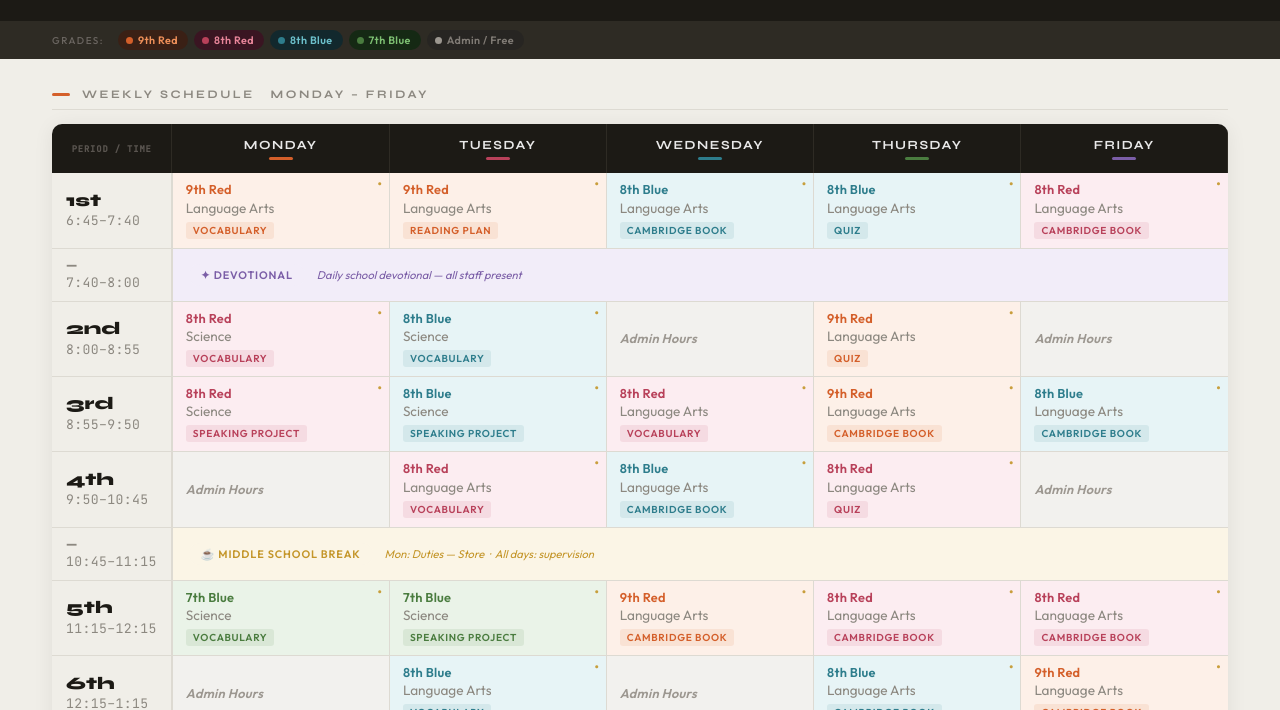
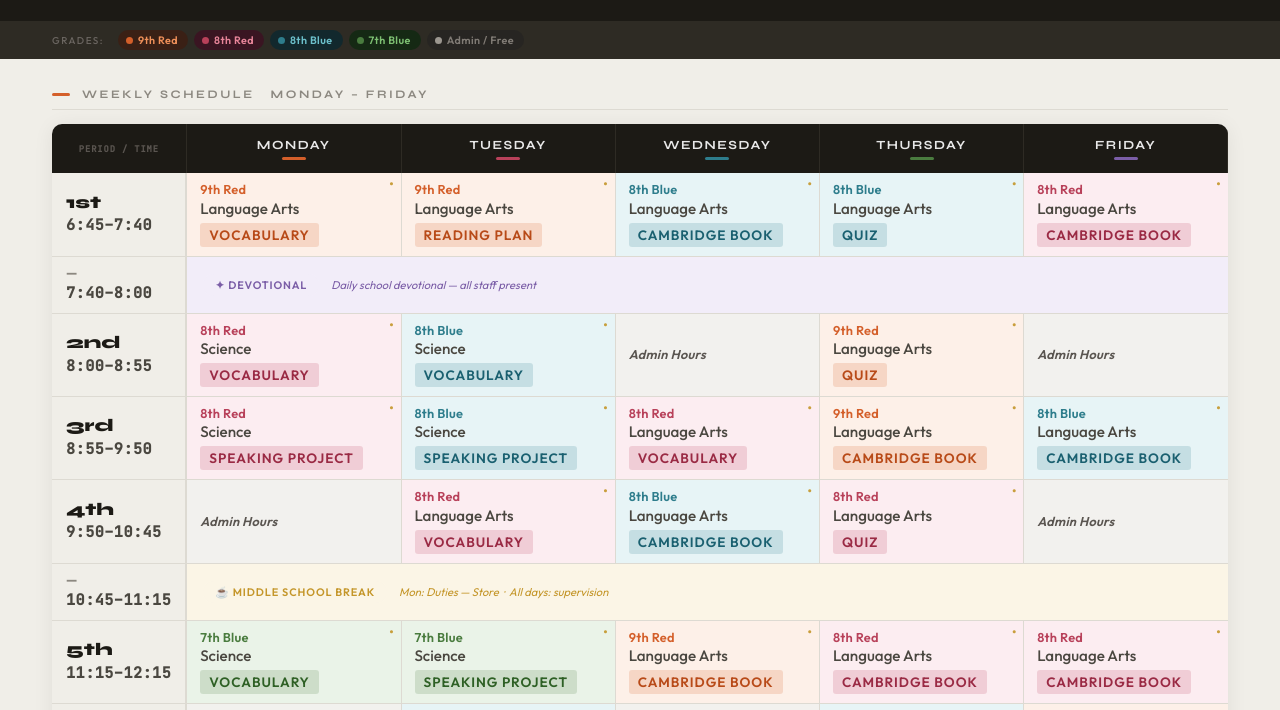
Before and after one commit to bg-english/horario-2026, a plain HTML site: page index.html in a window 1280 px wide. Shown: the part 90-800 px from the top of the page. Drawn offline with Linux system fonts and the light colour scheme.

Commit message:
Update styles for table cells and grades

```diff
--- a/index.html
+++ b/index.html
@@ -95,20 +95,20 @@
 
   td.tc { background: var(--bg); padding: 10px 14px; border-right: 2px solid var(--rule); vertical-align: middle; white-space: nowrap; }
   td.tc .per { font-family: 'Syne', sans-serif; font-size: 1.1rem; font-weight: 800; color: var(--ink); line-height: 1; }
-  td.tc .hrs { font-family: 'JetBrains Mono', monospace; font-size: 0.82rem; color: var(--muted); margin-top: 3px; letter-spacing: 0.03em; }
+  td.tc .hrs { font-family: 'JetBrains Mono', monospace; font-size: 0.95rem; color: #4A4740; font-weight: 600; margin-top: 3px; letter-spacing: 0.03em; }
 
   td.cc { padding: 9px 13px; border-right: 1px solid var(--rule); vertical-align: middle; position: relative; min-width: 128px; }
   td.cc:last-child { border-right: none; }
   td.cc .grade { font-size: 0.8rem; font-weight: 700; line-height: 1.2; letter-spacing: 0.02em; }
-  td.cc .subj { font-size: 0.85rem; color: var(--muted); margin-top: 1px; font-weight: 400; }
-  td.cc .act { font-size: 0.63rem; font-weight: 600; text-transform: uppercase; letter-spacing: 0.07em; margin-top: 5px; padding: 2px 7px; border-radius: 3px; display: inline-block; }
+  td.cc .subj { font-size: 0.95rem; color: #4A4740; margin-top: 1px; font-weight: 500; }
+  td.cc .act { font-size: 0.85rem; font-weight: 700; text-transform: uppercase; letter-spacing: 0.07em; margin-top: 5px; padding: 3px 9px; border-radius: 3px; display: inline-block; }
   td.cc.me::after { content: '●'; position: absolute; top: 6px; right: 7px; font-size: 0.45rem; color: var(--c-break); opacity: 0.9; }
 
-  .g9r { background: var(--c-9r-bg); } .g9r .grade { color: var(--c-9r); } .g9r .act { background: rgba(212,95,42,0.1); color: var(--c-9r); }
-  .g8r { background: var(--c-8r-bg); } .g8r .grade { color: var(--c-8r); } .g8r .act { background: rgba(184,65,90,0.1); color: var(--c-8r); }
-  .g8b { background: var(--c-8b-bg); } .g8b .grade { color: var(--c-8b); } .g8b .act { background: rgba(46,125,140,0.1); color: var(--c-8b); }
-  .g7b { background: var(--c-7b-bg); } .g7b .grade { color: var(--c-7b); } .g7b .act { background: rgba(74,124,63,0.1); color: var(--c-7b); }
-  .gfree { background: var(--c-free-bg); } .gfree .grade { color: var(--c-free); font-style: italic; font-weight: 500; font-size: 0.72rem; }
+  .g9r { background: var(--c-9r-bg); } .g9r .grade { color: var(--c-9r); } .g9r .act { background: rgba(212,95,42,0.18); color: #B84A18; }
+  .g8r { background: var(--c-8r-bg); } .g8r .grade { color: var(--c-8r); } .g8r .act { background: rgba(184,65,90,0.18); color: #9A2A44; }
+  .g8b { background: var(--c-8b-bg); } .g8b .grade { color: var(--c-8b); } .g8b .act { background: rgba(46,125,140,0.18); color: #1A6070; }
+  .g7b { background: var(--c-7b-bg); } .g7b .grade { color: var(--c-7b); } .g7b .act { background: rgba(74,124,63,0.18); color: #2E6025; }
+  .gfree { background: var(--c-free-bg); } .gfree .grade { color: #5A5550; font-style: italic; font-weight: 700; font-size: 0.95rem; }
   .gbreak { background: var(--c-break-bg); } .gbreak .grade { color: var(--c-break); font-weight: 700; } .gbreak .act { background: rgba(196,150,42,0.12); color: var(--c-break); }
   .gdevo { background: var(--c-devo-bg); } .gdevo .grade { color: var(--c-devo); font-style: italic; }
   .ghome { background: var(--c-home-bg); } .ghome .grade { color: var(--c-home); font-weight: 700; }
```
